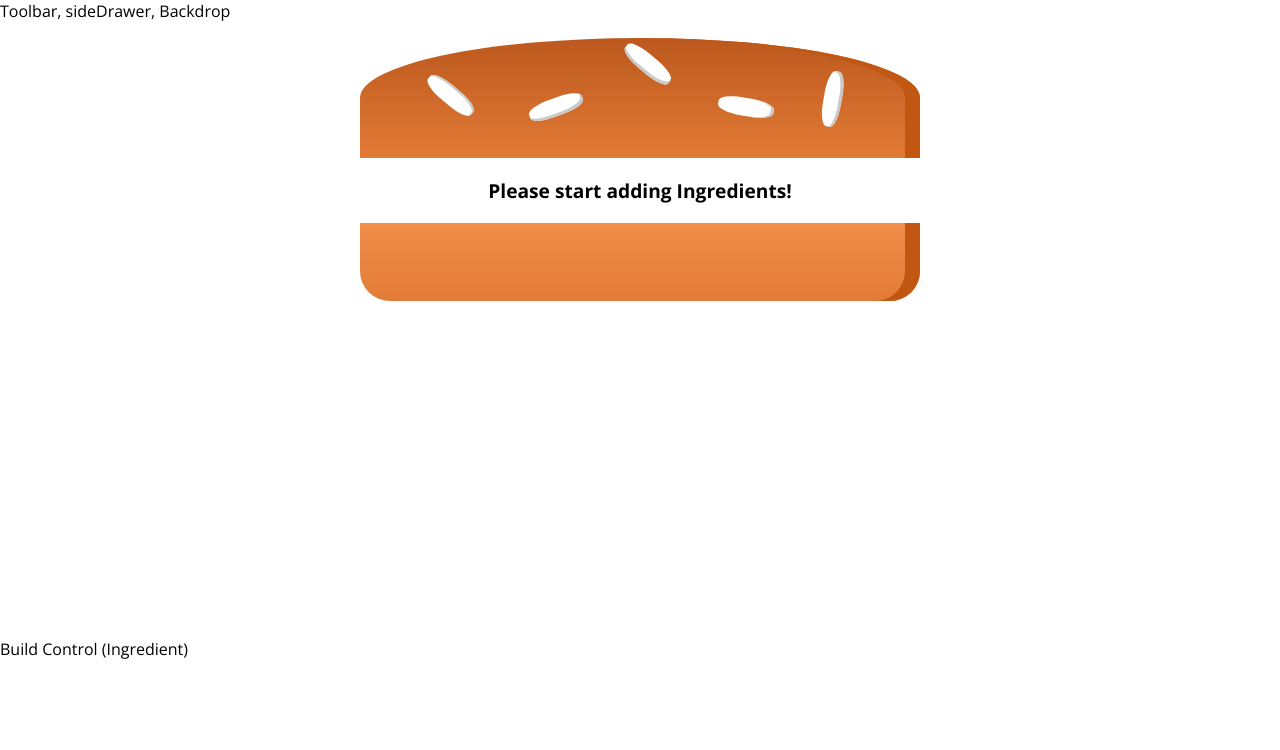
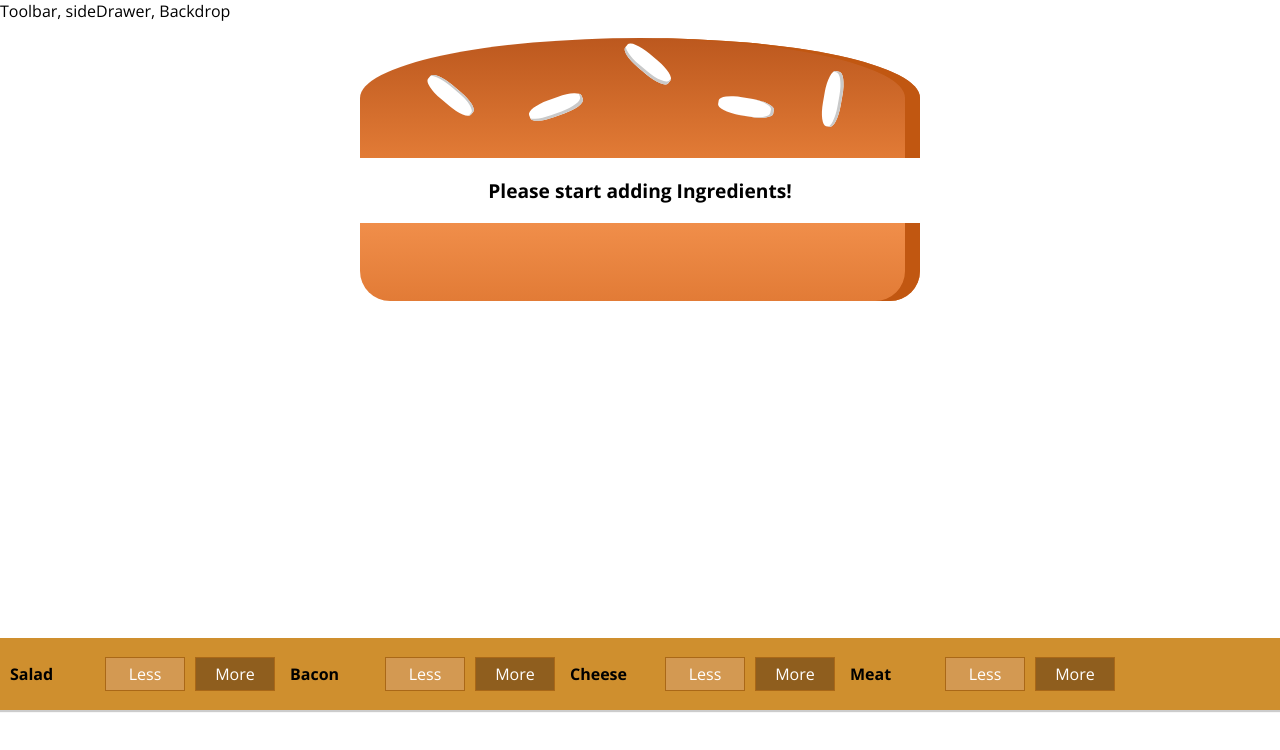
Before and after one commit to itneel97/BurgerBuilder, a React (Create React App) app: page / in a window 1280 px wide. Shown: the top 750 px of the page. Built offline with nearby package versions, Linux system fonts and the light colour scheme.

Commit message:
132 showing multiple buildContorls

```diff
--- a/src/components/Burger/BuildControls/BuildControls.js
+++ b/src/components/Burger/BuildControls/BuildControls.js
@@ -1,6 +1,20 @@
-import React from 'rect';
+import React from 'react';
+import classes from './BuildControls.module.css';
+import BuildControl from './BulidControl/BuildControl';
+
+const controls = [
+    {label: 'Salad', type: 'salad'},
+    {label: 'Bacon', type: 'bacon'},
+    {label: 'Cheese', type: 'cheese'},
+    {label: 'Meat', type: 'meat'},
+
+];
+
 const buildControls = () => (
-    <div>
+    <div className={classes.BuildControls}>
+        {controls.map(ctrl => (
+            <BuildControl key={ctrl.label} label={ctrl.label} />
+        ))}
 
     </div>
 );
--- a/src/components/Burger/BuildControls/BulidControl/BuildControl.js
+++ b/src/components/Burger/BuildControls/BulidControl/BuildControl.js
@@ -1,8 +1,9 @@
-import React from 'rect';
+import React from 'react';
 import classes from './BuildControl.module.css';
+
 const buildControl = (props) => (
-    <div className={classes.buildControl} >
-        <div className={classes.Label} >{PaymentResponse.label}</div>
+    <div className={classes.BuildControl} >
+        <div className={classes.Label} >{props.label}</div>
         <button className={classes.Less}>Less</button>
         <button className={classes.More}>More</button>
     </div>
--- a/src/components/Burger/Burger.js
+++ b/src/components/Burger/Burger.js
@@ -9,19 +9,10 @@
             return [...Array(props.ingredients[igKey])].map((_, i) => {
                 return (<BurgerIngredient key={igKey + i} type={igKey} />);
             });
-        })// reduce accepts function as a input and here it has two arguments previousValue(arr) and currentValue(el)
+        })
         .reduce((arr, el) => {
             return arr.concat(el)
-        }, []); // [] is initial value
-    /**
-     * we can use flatMap as well
-        var arr = [1, 2, 3, 4];
-        arr.flatMap(x => [x, x * 2]);
-        // is equivalent to
-        arr.reduce((acc, x) => acc.concat([x, x * 2]), []);
-        // O/P: [1, 2, 2, 4, 3, 6, 4, 8]
-    */
-
+        }, []);
     if (transformedIngredients.length === 0) {
         transformedIngredients = <p>Please start adding Ingredients!</p>
     }
--- a/src/containers/BurgerBuilder/BurgerBuilder.js
+++ b/src/containers/BurgerBuilder/BurgerBuilder.js
@@ -1,6 +1,8 @@
 import React, { Component } from 'react';
 import Aux from '../../hoc/Auxiliary'
 import Burger from '../../components/Burger/Burger';
+import BuildControls from '../../components/Burger/BuildControls/BuildControls';
+
 class BurgerBuilder extends Component{
     // constructor(props){
     //     super(props);
@@ -20,7 +22,7 @@
         return(
             <Aux>
                 <Burger ingredients={this.state.ingredients} />
-                <div>Build Control (Ingredient)</div>
+                <BuildControls />
             </Aux>
         );
     }
```
